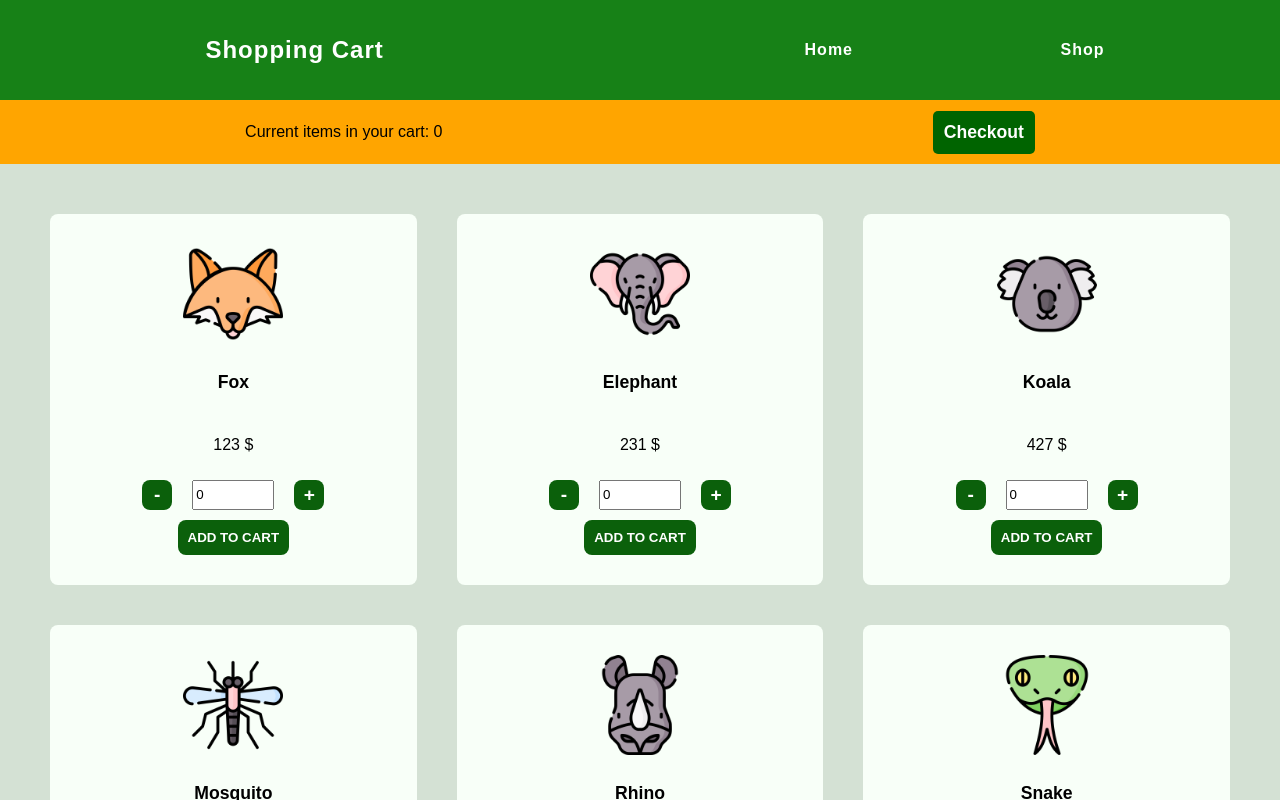
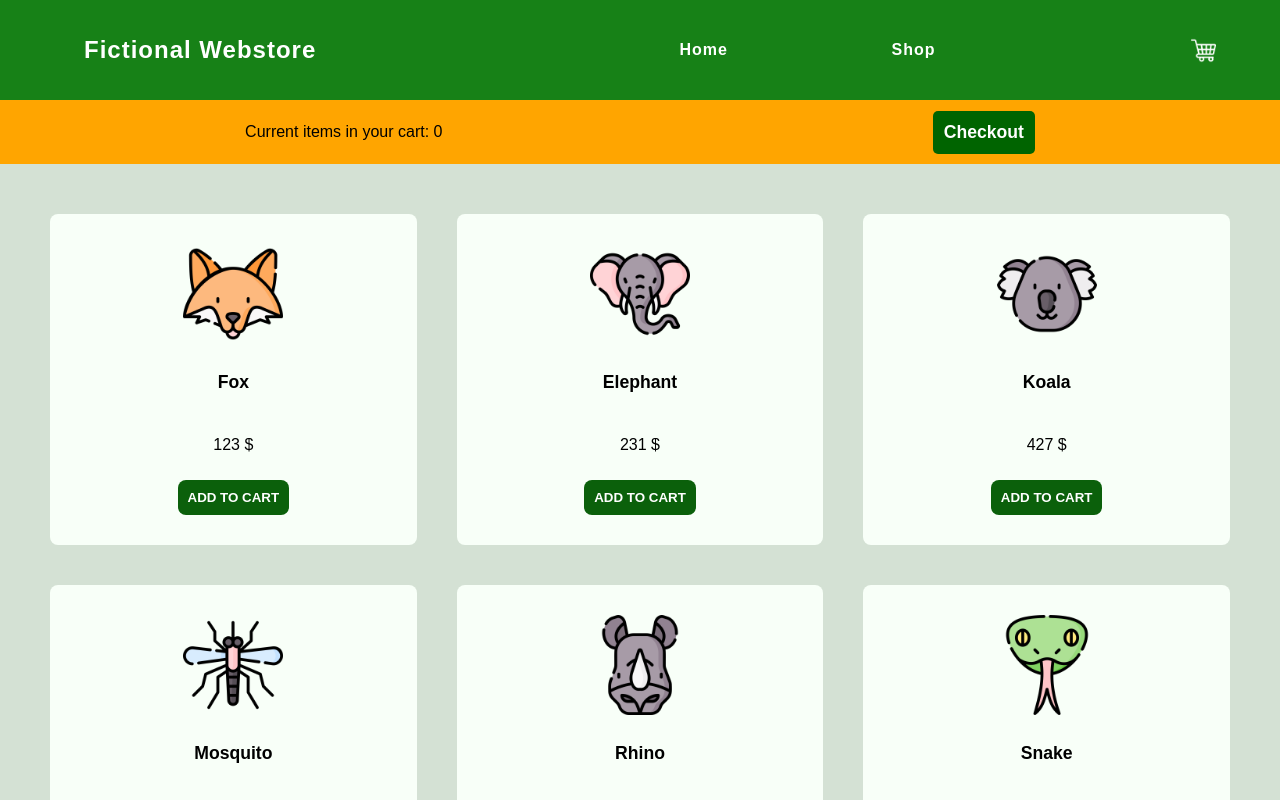
Before and after one commit to nagyb3/shopping-cart, a React (Create React App) app: page /shop in a window 1280 px wide. Shown: the top 800 px of the page. Built offline with nearby package versions, Linux system fonts and the light colour scheme.

Commit message:
add shopping cart button and remove amount from cards

```diff
--- a/src/App.css
+++ b/src/App.css
@@ -6,16 +6,17 @@ body {
 nav {
     background-color: #178117;
     display: flex;
-    justify-content: space-around;
+    justify-content: space-between;
     align-items: center;
     height: 100px;
     color: white;
 }
 
-h1 {
+nav > h1 {
     padding: 20px;
-    margin: 10px;
     letter-spacing: 1px;
+    width: 30%;
+    margin-left: calc(0px + 5%);
 }
 
 ul {
@@ -23,8 +24,10 @@ ul {
     display: flex;
     flex-direction: row;
     justify-content: space-between;
-    min-width: 300px;
+    gap: 20%;
     align-items: center;
+    padding: 0;
+    width: 20%;
 }
 
 nav a {
@@ -34,3 +37,9 @@ nav a {
     letter-spacing: 1px;
 
 }
+
+#shopping-cart-image {
+    padding: 5%;
+    -webkit-filter: grayscale(1) invert(1);
+    filter: grayscale(1) invert(1);
+}
--- a/src/Components/Card.js
+++ b/src/Components/Card.js
@@ -22,11 +22,11 @@ export default function Card(props) {
             <img className="card-img" src={props.img} alt=""/>
             <p className="name" style={{textTransform: "capitalize"}}>{props.name}</p>
             <p className="price">{props.price} $</p>
-            <div className="quantity-input">
-                    <button data-testid="button-decrement" onClick={decrement} className="decrement">-</button>
-                    <input min="0" max="20" value={itemOrderQuantity} type="number" data-testid="state" name="number" id="number"/>
-                    <button data-testid="button-increment" onClick={increment} className="increment">+</button>
-            </div>
+            {/*<div className="quantity-input">*/}
+            {/*        <button data-testid="button-decrement" onClick={decrement} className="decrement">-</button>*/}
+            {/*        <input min="0" max="20" value={itemOrderQuantity} type="number" data-testid="state" name="number" id="number"/>*/}
+            {/*        <button data-testid="button-increment" onClick={increment} className="increment">+</button>*/}
+            {/*</div>*/}
             <button onClick={handleClick}>ADD TO CART</button>
         </div>
     )
--- a/src/Components/Navbar.js
+++ b/src/Components/Navbar.js
@@ -1,13 +1,20 @@
 import React from "react"
+import cart from "../images/cart.png"
 
 export default function Navbar() {
+
+    function handleClick() {
+
+    }
+
     return (
         <nav>
-            <h1>Shopping Cart</h1>
+            <h1><a href="/">Fictional Webstore</a></h1>
             <ul>
                 <li><a href="/">Home</a></li>
                 <li><a href="/shop">Shop</a></li>
             </ul>
+            <img onClick={handleClick} src={cart} alt="" height="25px" id="shopping-cart-image"/>
         </nav>
     )
 }
--- a/src/Components/shop.css
+++ b/src/Components/shop.css
@@ -13,6 +13,14 @@
         grid-template-rows: 1fr 1fr 1fr;
     }
 }
+
+@media only screen and (max-width: 460px) {
+    .card-container {
+        grid-template-columns: 1fr;
+        grid-template-rows: 1fr 1fr 1fr 1fr 1fr 1fr;
+    }
+}
+
 
 .sticky {
     background-color: orange;
```
Also changed, not shown: src/images/cart.png (added).
